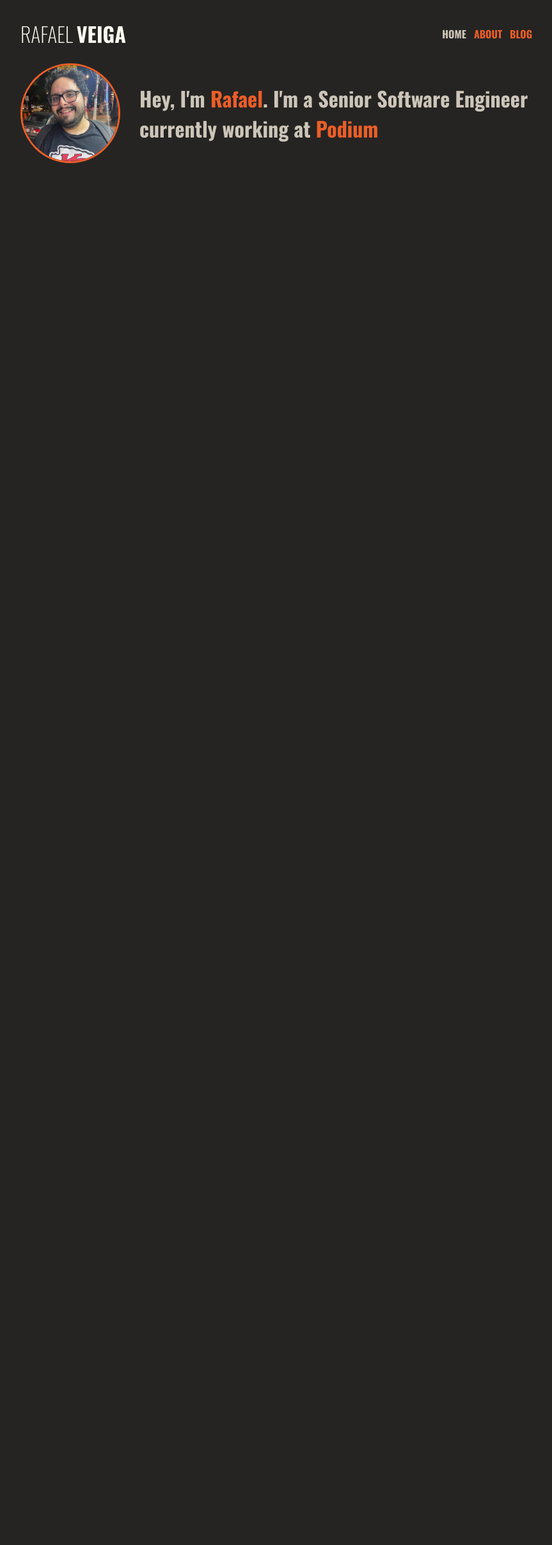
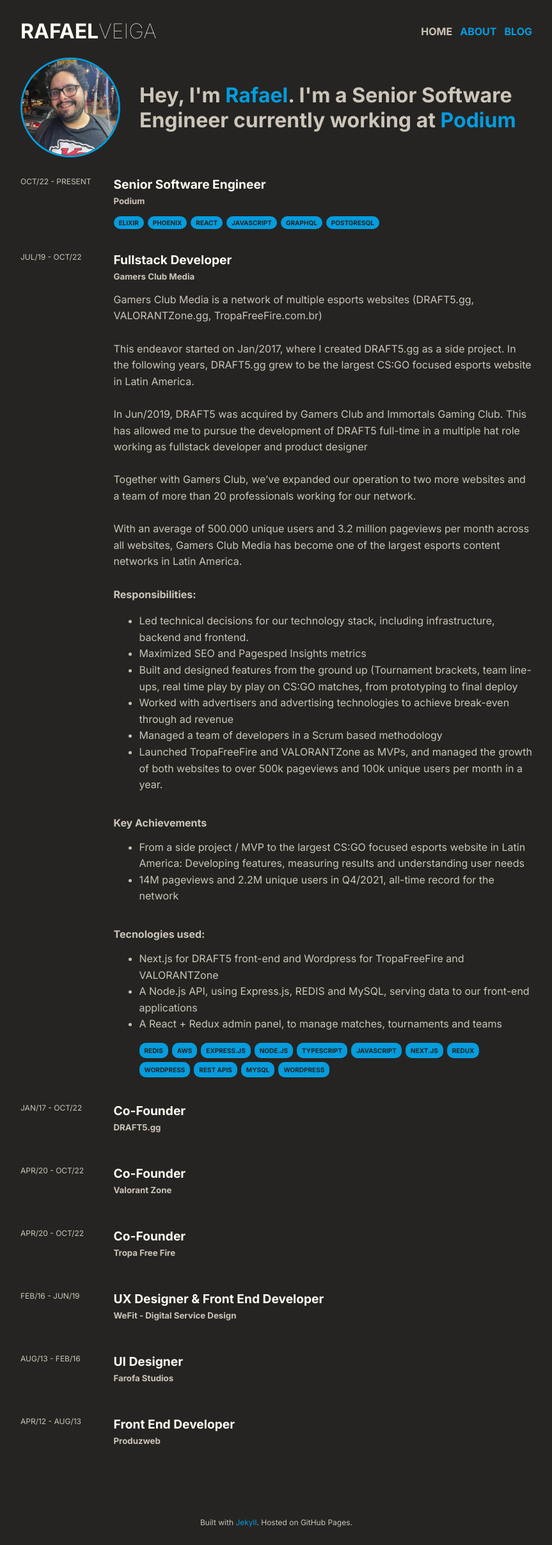
Before and after one commit to rafaelveiga/rafaelveiga.github.io, a Jekyll site: the page built from index.html, in a window 1280 px wide. Shown: the whole page at 64% size, without its empty margins (208-1071 px from the left). Built offline with Jekyll 4.4.1, drawn with Linux system fonts in a browser that asks for light colours; some web fonts are replaced; before the commit the page ends 900 px from its top, so only the background shows below that.

Commit message:
init work experiences

```diff
--- /dev/null
+++ b/_data/work_experience.yaml
@@ -0,0 +1,92 @@
+- position: Senior Software Engineer
+  company: Podium
+  company_url: https://www.podium.com/
+  start: Oct/22
+  end: Present
+  skills:
+    - Elixir
+    - Phoenix
+    - React
+    - Javascript
+    - GraphQL
+    - Postgresql
+- position: Fullstack Developer
+  company: Gamers Club Media
+  company_url: https://gamersclub.com.br/
+  start: Jul/19
+  end: Oct/22
+  skills:
+    - REDIS
+    - AWS
+    - Express.js
+    - Node.js
+    - Typescript
+    - Javascript
+    - Next.js
+    - Redux
+    - Wordpress
+    - REST APIs
+    - MySQL
+    - Wordpress
+  description: "
+    Gamers Club Media is a network of multiple esports websites (DRAFT5.gg, VALORANTZone.gg, TropaFreeFire.com.br)<br />
+    <br />
+    This endeavor started on Jan/2017, where I created DRAFT5.gg as a side project. In the following years, DRAFT5.gg grew to be the largest CS:GO focused esports website in Latin America.<br />
+    <br />
+    In Jun/2019, DRAFT5 was acquired by Gamers Club and Immortals Gaming Club. This has allowed me to pursue the development of DRAFT5 full-time in a multiple hat role working as fullstack developer and product designer<br />
+    <br />
+    Together with Gamers Club, we’ve expanded our operation to two more websites and a team of more than 20 professionals working for our network.<br />
+    <br />
+    With an average of 500.000 unique users and 3.2 million pageviews per month across all websites, Gamers Club Media has become one of the largest esports content networks in Latin America.<br />
+    <br />
+    <strong>Responsibilities:</strong>
+    <ul>
+      <li>Led technical decisions for our technology stack, including infrastructure, backend and frontend.</li>
+      <li>Maximized SEO and Pagesped Insights metrics</li>
+      <li>Built and designed features from the ground up (Tournament brackets, team line-ups, real time play by play on CS:GO matches, from prototyping to final deploy</li>
+      <li>Worked with advertisers and advertising technologies to achieve break-even through ad revenue</li>
+      <li>Managed a team of developers in a Scrum based methodology</li>
+      <li>Launched TropaFreeFire and VALORANTZone as MVPs, and managed the growth of both websites to over 500k pageviews and 100k unique users per month in a year.</li>
+    </ul>
+    <br />
+
+    <strong>Key Achievements</strong>
+    <ul>
+      <li>From a side project / MVP to the largest CS:GO focused esports website in Latin America: Developing features, measuring results and understanding user needs</li>
+      <li>14M pageviews and 2.2M unique users in Q4/2021, all-time record for the network</li>
+    </ul>
+    <br />
+    <strong>Tecnologies used:</strong>
+    <ul>
+    <li>Next.js for DRAFT5 front-end and Wordpress for TropaFreeFire and VALORANTZone</li>
+    <li>A Node.js API, using Express.js, REDIS and MySQL, serving data to our front-end applications</li>
+    <li>A React + Redux admin panel, to manage matches, tournaments and teams</li>
+  "
+- position: Co-Founder
+  company: DRAFT5.gg
+  company_url: https://draft5.gg/
+  start: Jan/17
+  end: Oct/22
+- position: Co-Founder
+  company: Valorant Zone
+  company_url: https://valorantzone.gg/
+  start: Apr/20
+  end: Oct/22
+- position: Co-Founder
+  company: Tropa Free Fire
+  company_url: https://tropafreefire.com.br/
+  start: Apr/20
+  end: Oct/22
+- position: UX Designer & Front End Developer
+  company: WeFit - Digital Service Design
+  company_url: https://wefit.com.br/
+  start: Feb/16
+  end: Jun/19
+- position: UI Designer
+  company: Farofa Studios
+  start: Aug/13
+  end: Feb/16
+- position: Front End Developer
+  company: Produzweb
+  start: Apr/12
+  end: Aug/13
--- /dev/null
+++ b/_includes/footer.html
@@ -0,0 +1,4 @@
+<footer>
+  Built with <a href="https://jekyllrb.com/" target="_blank">Jekyll</a>. Hosted
+  on GitHub Pages.
+</footer>
--- a/_includes/header.html
+++ b/_includes/header.html
@@ -1,4 +1,4 @@
 <header>
-  <h1>Rafael <strong>Veiga</strong></h1>
+  <h1><strong>Rafael</strong>Veiga</h1>
   {% include navigation.html %}
 </header>
--- a/_layouts/default.html
+++ b/_layouts/default.html
@@ -8,11 +8,13 @@
     <link rel="preconnect" href="https://fonts.googleapis.com" />
     <link rel="preconnect" href="https://fonts.gstatic.com" crossorigin />
     <link
-      href="https://fonts.googleapis.com/css2?family=Oswald:wght@200;700&family=Quattrocento:wght@400;700&display=swap"
+      href="https://fonts.googleapis.com/css2?family=Inter:wght@100;400;700&display=swap"
       rel="stylesheet"
     />
   </head>
   <body>
-    <div class="container">{% include header.html %} {{ content }}</div>
+    <div class="container">
+      {% include header.html %} {{ content }} {% include footer.html %}
+    </div>
   </body>
 </html>
--- a/assets/css/main.css
+++ b/assets/css/main.css
@@ -3,19 +3,25 @@
   --bg-light: #403d39;
   --text-dark: #ccc5b9;
   --text: #fffcf2;
-  --accent: #eb5e28;
+  --accent: #059cdd;
+  --font: 'Inter', sans-serif
 }
 
 body {
   background: var(--bg-dark);
   color: var(--text-dark);
-  font-family: 'Quattrocento', serif;
+  font-family: var(--font);
+}
+
+p, ul, li {
+  line-height: 1.6;
 }
 
 a {
   color: var(--accent);
   text-decoration: none;
 }
+
 
 header {
   display: flex;
@@ -25,17 +31,16 @@
 
 header h1 {
   color: var(--text);
-  font-family: 'Oswald', sans-serif;
+  font-weight: 100;
   text-transform: uppercase;
-  font-weight: 100;
 }
+
 
 nav {
   display: flex;
   justify-content: space-between;
   align-items: center;
   gap: 12px;
-  font-family: 'Oswald', sans-serif;
   font-weight: bold;
   text-transform: uppercase;
 }
@@ -54,6 +59,7 @@
   display: flex;
   align-items: center;
   gap: 30px;
+  margin-bottom: 30px;
 }
 
 .profile-header span {
@@ -62,7 +68,6 @@
 
 .profile-header h3 {
   font-size: 2rem;
-  font-family: 'Oswald', sans-serif;
   font-weight: bold;
   color: var(--text-dark);
 }
@@ -74,3 +79,60 @@
   display: block;
   border: 3px solid var(--accent);
 }
+
+/* Work Experience */
+.work-experience {
+  display: flex;
+  gap: 30px;
+  margin-bottom: 24px;
+}
+
+.work-experience-dates {
+  font-size: 12px;
+  text-transform: uppercase;
+  flex-basis: 15%;
+}
+
+.work-experience-content {
+  flex-basis: 85%;
+}
+
+.work-experience-content h4, h5 {
+  margin: 0;
+}
+
+.work-experience-content h4 {
+  font-size: 1.2rem;
+  color: var(--text);
+  font-weight: bold;
+}
+
+.work-experience-content h5 {
+  margin: 6px 0 12px 0;
+}
+
+.work-experience-content .skills-container {
+  display: flex;
+  gap: 6px;
+  margin-bottom: 12px;
+  flex-wrap: wrap
+}
+
+.work-experience-content .skill {
+  font-size: 10px;
+  background: var(--accent);
+  padding: 4px 8px;
+  border-radius: 10px;
+  font-weight: bold;
+  color: var(--bg-dark);
+  text-transform: uppercase;
+}
+
+/* Footer */
+footer {
+  margin-top: 64px;
+  color: var(--text-dark);
+  padding: 20px;
+  font-size: 12px;
+  text-align: center;
+}
--- a/index.html
+++ b/index.html
@@ -11,3 +11,21 @@
     <a href="https://podium.com" target="_blank">Podium</a>
   </h3>
 </div>
+
+{% for item in site.data.work_experience %}
+<div class="work-experience">
+  <div class="work-experience-dates">{{ item.start }} - {{ item.end}}</div>
+  <div class="work-experience-content">
+    <h4>{{ item.position }}</h4>
+    <h5>{{ item.company }}</h5>
+
+    <p>{{ item.description }}</p>
+
+    <div class="skills-container">
+      {% for skill in item.skills %}
+      <span class="skill">{{ skill }}</span>
+      {% endfor %}
+    </div>
+  </div>
+</div>
+{% endfor %}
```
Also changed, not shown: 5 other files.
